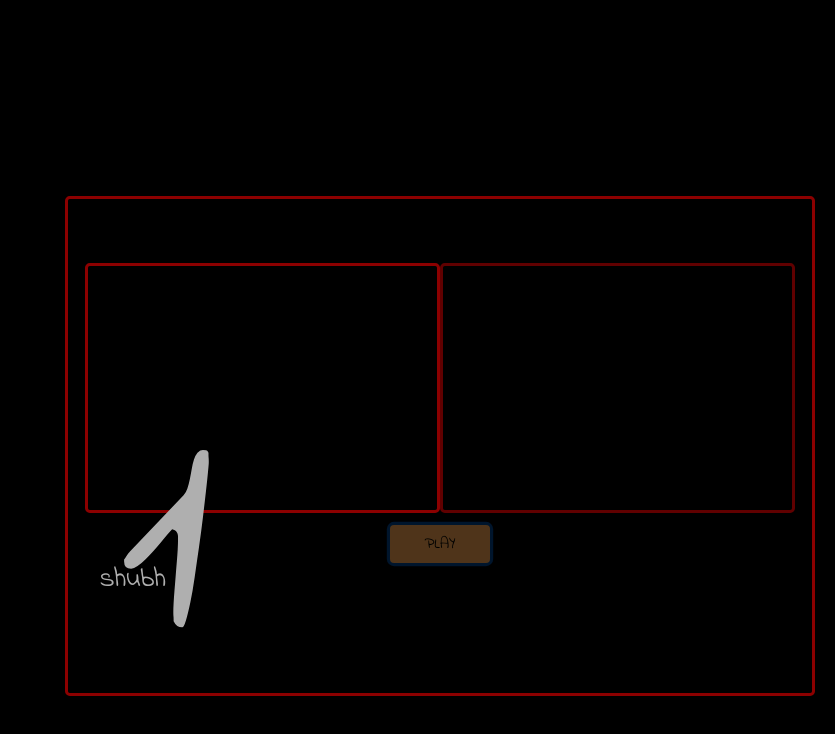
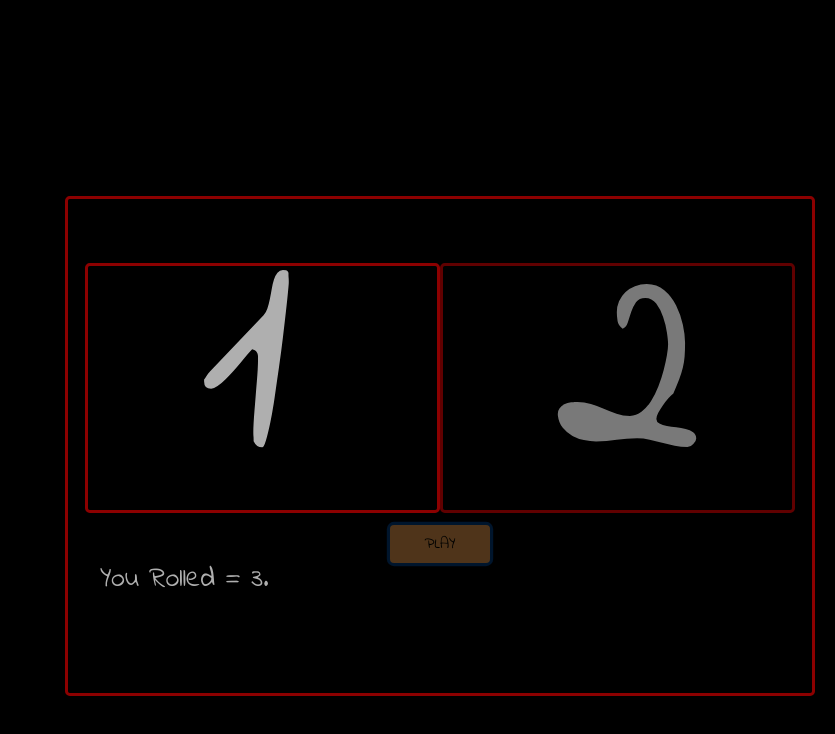
Before and after one commit to shubham860/Rolling-dice, a plain HTML site: page index.html in a window 1280 px wide. Both pictures are taken after a click on the button "PLAY". Shown: the full height of the page, 0-835 px from the left. Drawn offline with nearby package versions, Linux system fonts and the light colour scheme.

Commit message:
update-5

```diff
--- a/assests/css/stylesheet.css
+++ b/assests/css/stylesheet.css
@@ -57,3 +57,8 @@ h3{
   width: 100px;
   margin-left:290px;
 }
+
+#p1,#p2{
+  margin-left:80px;
+  margin-top:-180px;
+}
--- a/assests/js/script.js
+++ b/assests/js/script.js
@@ -1 +1,21 @@
 AOS.init();
+
+
+function cal(){
+
+  var first = document.getElementById('p1');
+  var second = document.getElementById('p2');
+  var status = document.getElementById('status');
+
+  var f = Math.floor(Math.random() * 6) + 1;
+  var s = Math.floor(Math.random() * 6) + 1;
+
+  var total = f+s;
+
+  first.innerHTML = f;
+  second.innerHTML = s;
+  status.innerHTML = "You Rolled = "+total+"."
+
+
+
+}
--- a/index.html
+++ b/index.html
@@ -28,13 +28,14 @@
      <div class="col-lg-12">
       <div class="jumbotron"data-aos="flip-up" data-aos-easing="linear"data-aos-duration="800" id="j1">
          <div class="row">
-           <div class="col-lg-6 jumbotron " id="j2">1</div>
-           <div class="col-lg-6 jumbotron" id="j3"></div>
+           <div class="col-lg-6 jumbotron " id="j2"><p id="p1">0</p></div>
+           <div class="col-lg-6 jumbotron" id="j3"><p id="p2">0</p></div>
          </div>
           <div style="margin-top:-20px;">
-            <button type="submit" onclick="calculate()" id="btn" class="btn btn-default">PLAY</button>
+            <button type="submit" onclick="cal()" id="btn" class="btn btn-default">PLAY</button>
             <br />
-            <h3 id="h1">shubh</h3>
+            <h3 id="status" style="color:white;"></h3>
+            <h3 id="h1"></h3>
           </div>
 
        </div>
```
